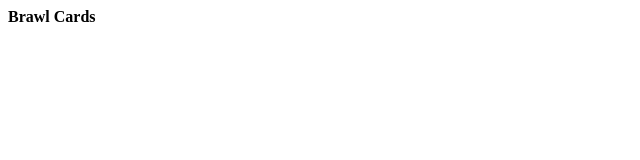
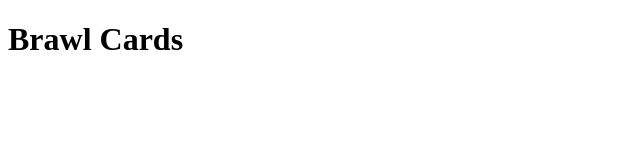
Before and after one commit to AKD-903/brawl_cards, a website: page index.html in a window 1280 px wide. Shown: the whole page, without its empty margins (0-640 px from the left). Drawn offline with Linux system fonts and the light colour scheme.

Commit message:
heading?

```diff
--- a/index.html
+++ b/index.html
@@ -6,6 +6,6 @@
     <title>Brawl Cards</title>
 </head>
 <body>
-    <b>Brawl Cards</b>
+    <b><h1>Brawl Cards</h1></b>
 </body>
 </html>
```
